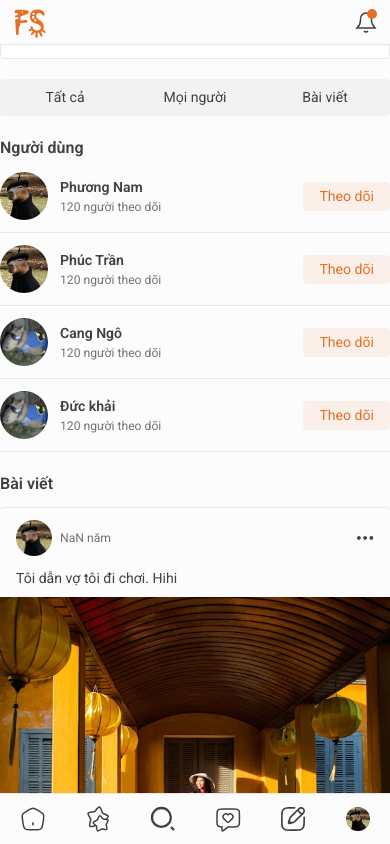
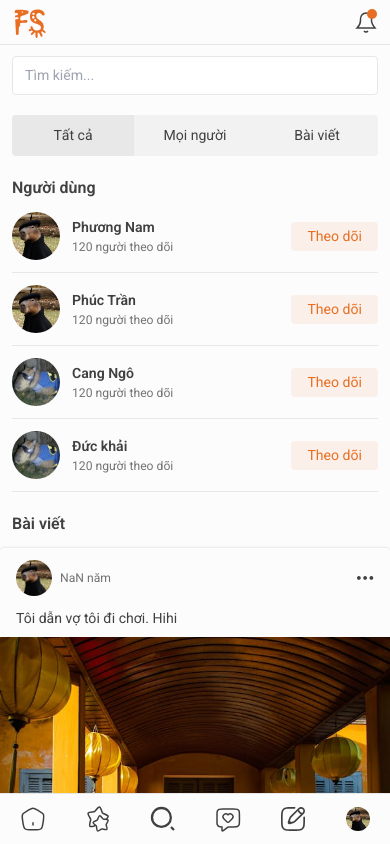
Before and after one commit to phuctran1203/fsocial_fe, a React (Vite) app: page /search in a window 390 px wide. Built offline with nearby package versions, Linux system fonts and the light colour scheme.

Commit message:
responsive search page

```diff
--- a/src/pages/Search.jsx
+++ b/src/pages/Search.jsx
@@ -96,28 +96,49 @@ export default function Search() {
 	}, []);
 
 	return (
-		<div className="pt-5 flex-grow bg-[--background-clr] h-screen overflow-auto scrollable-div">
+		<div
+			className="
+          flex-grow bg-[--background-clr] h-screen overflow-auto scrollable-div
+          lg:border-none
+          sm:border-s sm:pt-5
+          pt-14
+    "
+		>
 			<div className="space-y-5 lg:max-w-[600px] mx-auto">
+				<div className="mx-3">
 					<input
 						type="text"
 						placeholder="Tìm kiếm..."
-					className="w-full p-2 border rounded"
+						className="w-full py-2 px-3 border rounded"
 						value={query}
 						onChange={(e) => setQuery(e.target.value)}
 					/>
-				<div className="flex">
-					<Button type="secondary" className="py-2 rounded-r-none" onClick={() => setTab("all")}>
+				</div>
+				<div className="flex px-3">
+					<Button
+						type="secondary"
+						className={`py-2.5 rounded-r-none ${tab === "all" ? "bg-[--secondary-hover-clr]" : ""}`}
+						onClick={() => setTab("all")}
+					>
 						Tất cả
 					</Button>
-					<Button type="secondary" className="py-2 rounded-none" onClick={() => setTab("users")}>
+					<Button
+						type="secondary"
+						className={`py-2.5 rounded-none ${tab === "users" ? "bg-[--secondary-hover-clr]" : ""}`}
+						onClick={() => setTab("users")}
+					>
 						Mọi người
 					</Button>
-					<Button type="secondary" className="py-2 rounded-l-none" onClick={() => setTab("posts")}>
+					<Button
+						type="secondary"
+						className={`py-2.5 rounded-l-none ${tab === "posts" ? "bg-[--secondary-hover-clr]" : ""}`}
+						onClick={() => setTab("posts")}
+					>
 						Bài viết
 					</Button>
 				</div>
 				{tab === "all" || tab === "users" ? (
-					<div className="">
+					<div className="px-3">
 						<h5 className="font-semibold">Người dùng</h5>
 						{filteredUsers.map((user) => (
 							<div key={user.id} className="flex items-center justify-between border-b py-3">
@@ -137,7 +158,7 @@ export default function Search() {
 				) : null}
 				{tab === "all" || tab === "posts" ? (
 					<div className="space-y-3">
-						<h5 className="font-semibold">Bài viết</h5>
+						<h5 className="font-semibold px-3">Bài viết</h5>
 						{filteredPosts.map((post) => (
 							<Post key={post.id} post={post} className="rounded ct-shadow-y" />
 						))}
```
Lines whose indentation alone changed are shown as unchanged.
